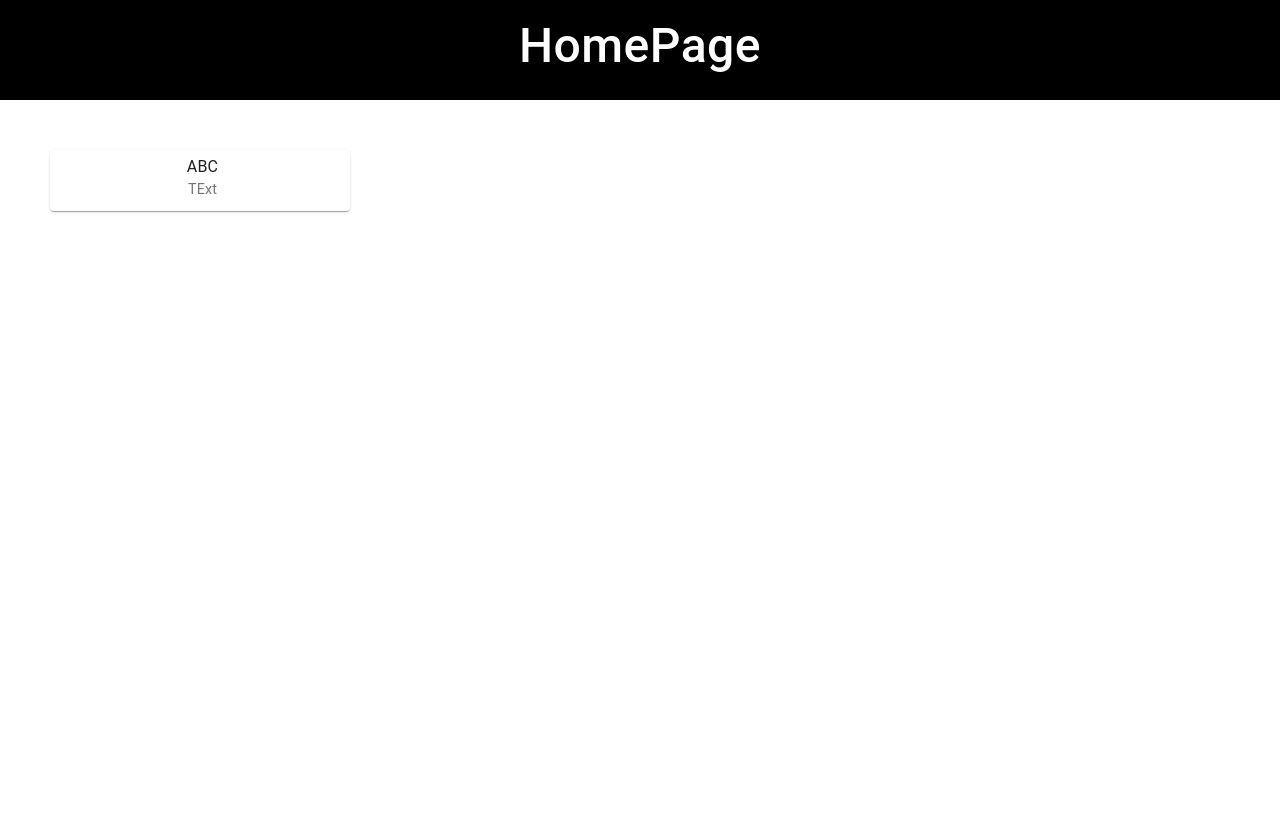
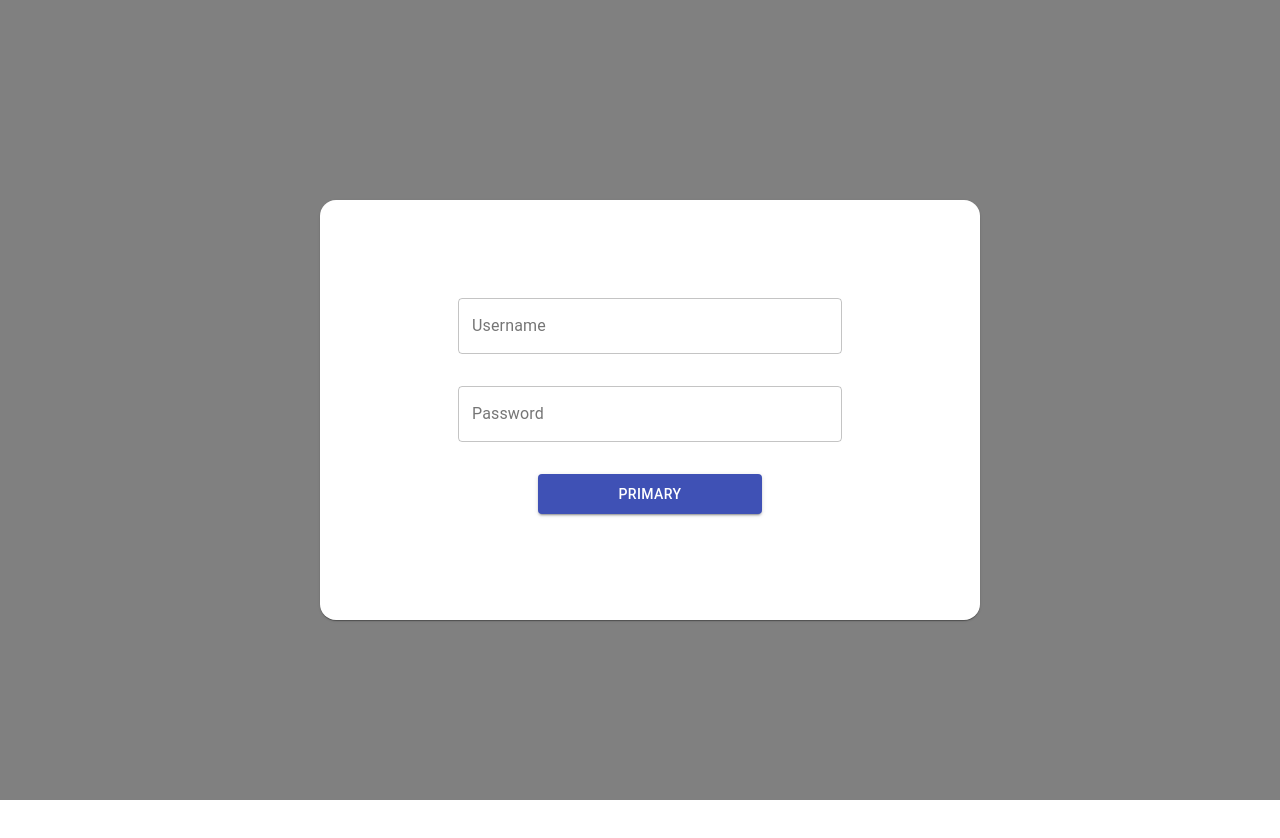
Before and after one commit to MGreif/nodejs-REST, a React (Create React App) app in the folder client/: page / in a window 1280 px wide. After the commit the page ends 800 px from the top, so only its background shows below. Built offline with nearby package versions, Linux system fonts and the light colour scheme.

Commit message:
#loginComponent added LC | currently not working

```diff
--- a/client/src/App.js
+++ b/client/src/App.js
@@ -3,6 +3,8 @@ import logo from './logo.svg';
 import './App.css';
 import {MemoCard} from './components/MemoCard'
 import {Header} from './components/Header'
+import {Navigation} from './components/Navigation'
+import {LoginDialog} from './components/Login'
 import {
   BrowserRouter as Router,
   Switch,
@@ -10,17 +12,36 @@ import {
   Link
 } from "react-router-dom";
 
-function App() {
+class App extends React.Component {
+  constructor(props){
+    super(props);
+    this.refresh = this.refresh.bind(this);
+    this.state = {
+      loggedIn:false
+    }
+  }
+
+  refresh(){
+    this.forceUpdate()
+  }
+
+  onLogin = () => {
+    this.setState({...this.state,loggedIn:true})
+  }
+
+  render() {
+
+    if(!this.state.loggedIn) return <LoginDialog onLogin={this.onLogin}/>
 
 
-  return (
-    <Fragment>
-      <Header title="HomePage"/>
-    <div className="App">
-      <MemoCard width="300" maxHeight="150" title="ABC" description="TExt"/>
-    </div>
-    </Fragment>
-  );
+    return (
+      <Fragment>
+        <Header title="HomePage"/>
+        <Navigation onClick={this.refresh}/>
+
+      </Fragment>
+    );
+  }
 }
 
 export default App;
--- /dev/null
+++ b/client/src/components/Login.js
@@ -0,0 +1,62 @@
+import React from 'react'
+import { makeStyles } from '@material-ui/styles'
+import { Card } from '@material-ui/core'
+import TextField from '@material-ui/core/TextField';
+import Button from '@material-ui/core/Button';
+
+export const LoginDialog = (props) => {
+
+  const classes = makeStyles({
+    dialog:{
+      position:"absolute",
+      width: "50vw",
+      height:"50vh",
+      top:"25vh",
+      left:"25vw",
+      padding: "10px",
+      borderRadius:"1em"
+    },
+    background:{
+      position:"absolute",
+      height:"100vh",
+      width:"100vw",
+      backgroundColor:"gray"
+    },
+    innerContent:{
+      position:"relative",
+      margin:"0 10vw",
+      height:"40vh",
+      textAlign:"center",
+      display:"flex",
+      flexDirection:"column"
+    },
+    textField:{
+      '&:first-child':{marginTop:"11vh"},
+      margin:"2vh 0"
+    },
+    button:{
+      margin:"2vh 10vh",
+      height:"6vh"
+    },
+  })()
+
+
+  const login = () => {
+    props.onLogin()
+  }
+
+  return (
+  <div className={classes.background}>
+    <Card className={classes.dialog}>
+    <div className={classes.innerContent}>
+      <TextField className={classes.textField} id="outlined-basic" label="Username" variant="outlined" />
+      <TextField className={classes.textField} id="outlined-basic" label="Password" variant="outlined" />
+      <Button onClick={login} className={classes.button} variant="contained" color="primary">
+        Primary
+      </Button>
+    </div>
+
+    </Card>
+  </div>)
+
+}
--- /dev/null
+++ b/client/src/components/Navigation.js
@@ -0,0 +1,65 @@
+import React from 'react'
+import { makeStyles } from '@material-ui/core/styles';
+import Typography from '@material-ui/core/Typography';
+import {
+  BrowserRouter as Router,
+  Switch,
+  Route,
+  Link
+} from "react-router-dom";
+
+export const Navigation = (props) => {
+  const classes = makeStyles({
+    Navigation: {
+      height: "100px",
+      position: "relative",
+      backgroundColor: "#E8E8E8",
+      display: "flex",
+      flexDirection: "row",
+      justifyContent: "flex-start"
+    },
+    item: {
+      '&:first-child': {
+        marginLeft: "50px"
+      },
+      height: "100px",
+      margin: "0 2px",
+      '&:hover': {
+        backgroundColor: "#D0D0D0",
+        transitionDuration: "0.2s"
+      }
+    },
+    itemText: {
+      position: "relative",
+      fontSize: "1.5em",
+      textAlign: "center",
+      top: "30px",
+      fontWeight: 200,
+      color: "#A0A0A0",
+      margin: "10px 40px"
+    },
+    link: {
+      textDecoration: "none"
+    },
+  })()
+
+  return (
+    <Router>
+      <div className={classes.Navigation}>
+        <Link onClick={props.onClick} className={classes.link} to="/test"><div className={classes.item} ><span className={classes.itemText}>asasd</span></div></Link>
+        <Link onClick={props.onClick} className={classes.link} to="/test2"><div className={classes.item} ><span className={classes.itemText}>asasd</span></div></Link>
+        <div className={classes.item} ><span className={classes.itemText}>ddddd</span></div>
+      </div>
+      <div className="App">
+        <Switch>
+          <Route path="/test">
+            <div>TEST ROUTE</div>
+          </Route>
+          <Route path="/test2">
+            <div>TEST2 ROUTE</div>
+          </Route>
+        </Switch>
+      </div>
+    </Router>
+  )
+}
```
